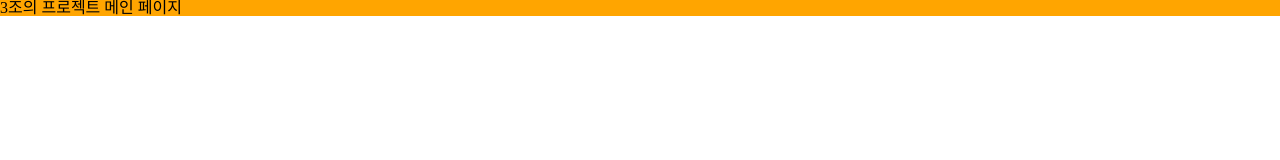
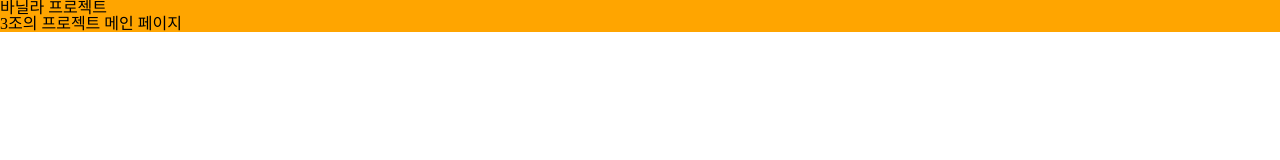
Before and after one commit to jimyeong21/team-project, a website built with Vite: page index.html in a window 1280 px wide. Built offline with nearby package versions, Linux system fonts and the light colour scheme.

Commit message:
[Feat] 제목 추가
- 마크업 구조에 필요한 대제목 추가
- 본문 콘텐츠로 분리

Resolved #8

```diff
--- a/index.html
+++ b/index.html
@@ -10,6 +10,9 @@
     <script type="module" src="/main.js"></script>
   </head>
   <body>
-    <div id="app">3조의 프로젝트 메인 페이지</div>
+    <div id="app">
+      <h1>바닐라 프로젝트</h1>
+      <p>3조의 프로젝트 메인 페이지</p>
+    </div>
   </body>
 </html>
```
